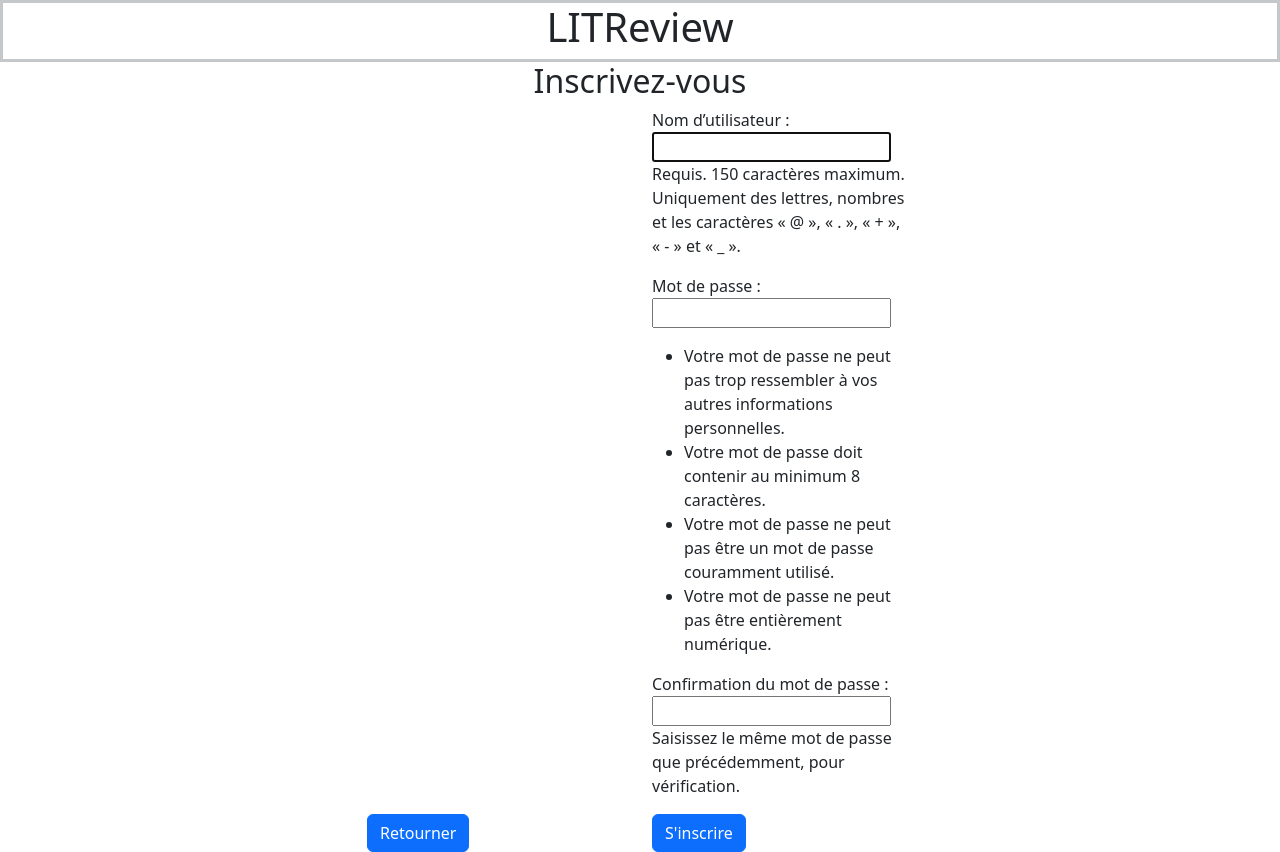
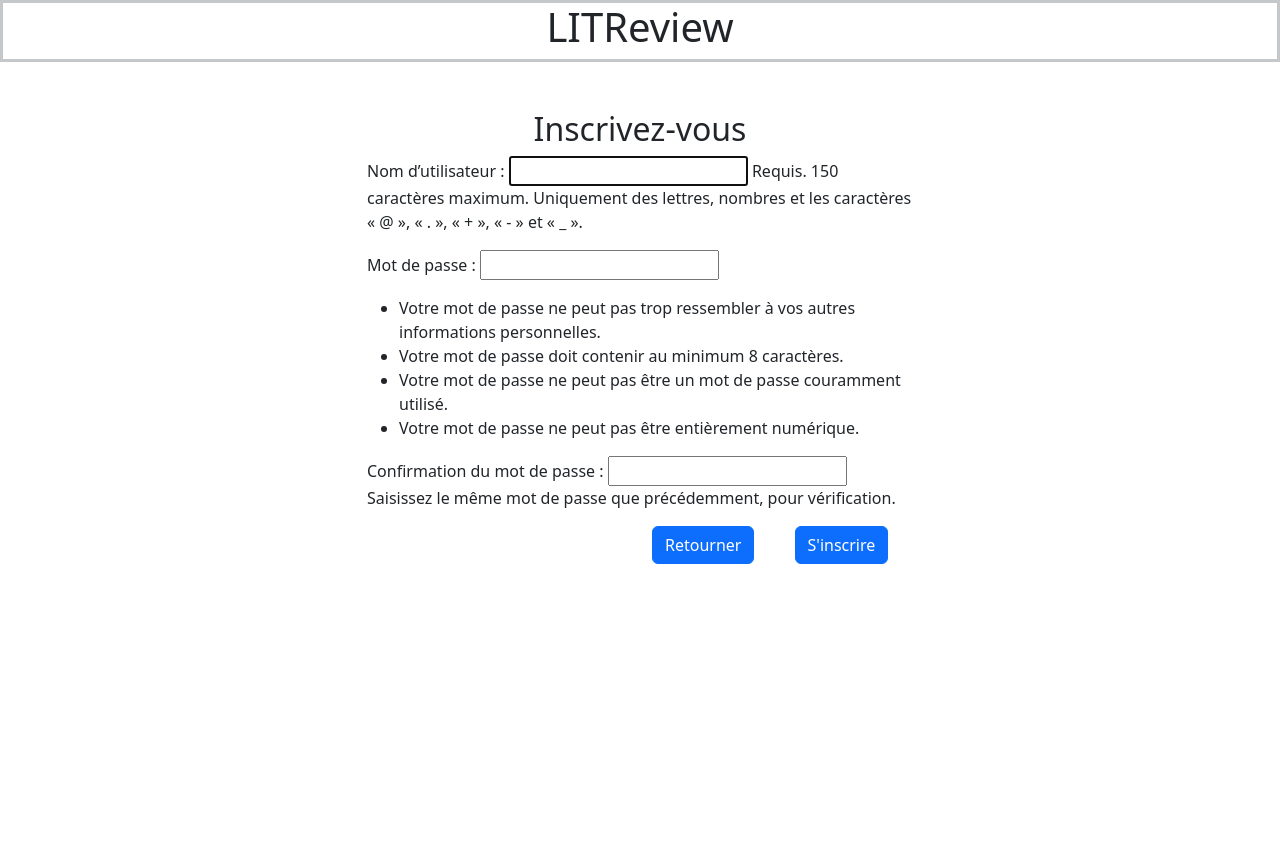
Before and after one commit to ylxdre/OCR-P9-Django, a Django app: page /register/ in a window 1280 px wide. After the commit the page ends 564 px from the top, so only its background shows below. Run offline with Django 5.2, Linux system fonts and the light colour scheme.

Commit message:
register page ok: working on reviews.models

```diff
--- a/LITReview/LITReview/settings.py
+++ b/LITReview/LITReview/settings.py
@@ -132,3 +132,7 @@ LOGIN_URL = 'login'
 LOGOUT_REDIRECT_URL = 'login'
 
 AUTH_USER_MODEL = 'authentication.User'
+
+MEDIA_URL = 'media/'
+
+MEDIA_ROOT = BASE_DIR.joinpath(MEDIA_URL)
--- a/LITReview/LITReview/urls.py
+++ b/LITReview/LITReview/urls.py
@@ -16,6 +16,8 @@ Including another URLconf
 """
 from django.contrib import admin
 from django.urls import path
+from django.conf import settings
+from django.conf.urls.static import static
 from django.contrib.auth.views import LoginView, LogoutView, PasswordChangeView, PasswordChangeDoneView
 import authentication.views, reviews.views
 
@@ -37,3 +39,8 @@ urlpatterns = [
     path('posts/', reviews.views.posts, name='posts'),
     path('subscribed/', reviews.views.subscribed, name='subscribed'),
 ]
+
+if settings.DEBUG:
+    urlpatterns += static(
+            settings.MEDIA_URL, document_root=settings.MEDIA_ROOT
+    )
--- a/LITReview/authentication/templates/authentication/register.html
+++ b/LITReview/authentication/templates/authentication/register.html
@@ -1,21 +1,25 @@
 {% extends 'base.html' %}
 {% block content %}
 <div class="container">
-	<div class="row justify-content-center mt-10">
+	<div class="row justify-content-center mt-5">
 		<div class="col text-center">
 			<h2>Inscrivez-vous</h2>
 		</div>
 	</div>
 	<div class="row justify-content-center">
-		<div class="col-3 d-flex align-items-end">
-			<a href="{% url 'login' %}" class="btn btn-primary">Retourner</a>
-		</div>
-		<div class="col-3 d-flex align-items-end">
+		<div class="col-6 justify-content-around d-flex align-items-end">
 			<form method='post'>
 				{% csrf_token %}
 				{{ form.as_p }}
+		<div class="row justify-content-end">
+			<div class="col-3 order-2">
                         <button type="submit" class="btn btn-primary">S'inscrire</button>
                     	</form>
+			</div>
+			<div class="col-3 order-1">
+				<a href="{% url 'login' %}" class="btn btn-primary">Retourner</a>
+			</div>
+		</div>
 		</div>
 	</div>
 </div>
```
Also changed, not shown: LITReview/reviews/models.py (line endings or trailing spaces).
